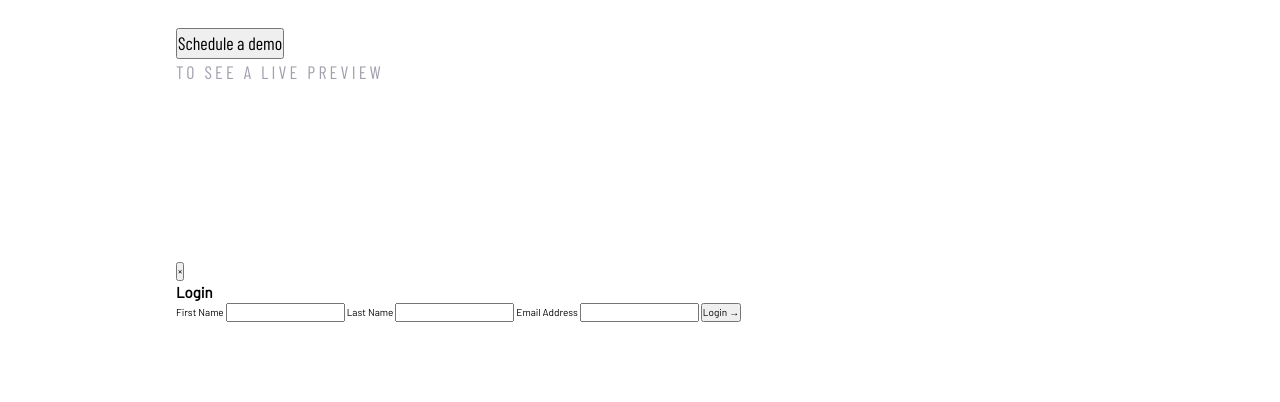
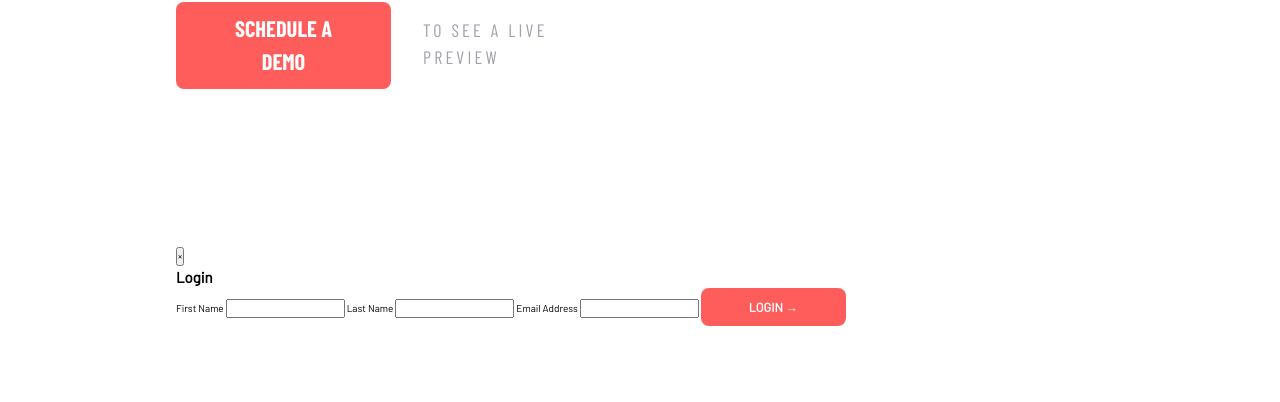
Before and after one commit to mkreive/-Project-tracking-intro-component, a website: page index.html in a window 1280 px wide. Shown: the part 748-1150 px from the top of the page. Drawn offline with nearby package versions, Linux system fonts and the light colour scheme.

Commit message:
styling base done

```diff
--- a/sass/main.scss
+++ b/sass/main.scss
@@ -5,12 +5,13 @@ $color-neutral-dark-grayish-blue: hsl(230, 11%, 40%);
 $color-neutral-grayish-blue: hsl(231, 7%, 65%);
 $color-neutral-light-grayish-blue: hsl(207, 33%, 95%);
 $font-size-header: 180%;
-$font-body-size: 112.5%;
+$font-body-size: 113%;
+$font-size-medium: 125%;
 $font-weight-light: 400;
 $font-weight-heavy: 700;
 $font-family-body: "Barlow", sans-serif;
 $font-family-headers-etc: "Barlow Condensed", sans-serif;
-$margin-bottom: 2.2rem;
+$margin-bottom: 2rem;
 
 /* CLEANUP */
 *,
@@ -56,7 +57,7 @@ select {
 .container {
     display: grid;
     width: 100vw;
-    padding: 5rem 11rem;
+    padding: 4rem 11rem;
 }
 
 .nav {
@@ -114,7 +115,7 @@ select {
 .header {
     &__title {
         width: 45%;
-        margin: 11rem 0;
+        margin: 9rem 0;
         font-family: $font-family-headers-etc;
         font-size: $font-size-header;
         text-transform: uppercase;
@@ -123,13 +124,15 @@ select {
             font-family: $font-family-body;
             color: $color-neutral-dark-grayish-blue;
             text-transform: none;
-            font-size: 130%;
+            font-size: $font-size-medium;
             width: 55%;
             line-height: 1.8rem;
             margin-bottom: $margin-bottom;
         }
         &-button {
-            color: red;
+            margin-top: 4rem;
+            display: flex;
+            align-items: baseline;
         }
     }
 
@@ -177,3 +180,14 @@ select {
     padding: 0.2rem 0.9rem;
     margin-right: 1rem;
 }
+.btn {
+    background-color: $color-primary-red;
+    border: none;
+    border-radius: 0.5rem;
+    padding: 0.6rem 3rem;
+    color: white;
+    font-weight: $font-weight-heavy;
+    text-transform: uppercase;
+    font-size: $font-size-medium;
+    margin-right: 2rem;
+}
```
Also changed, not shown: css/style.css.
